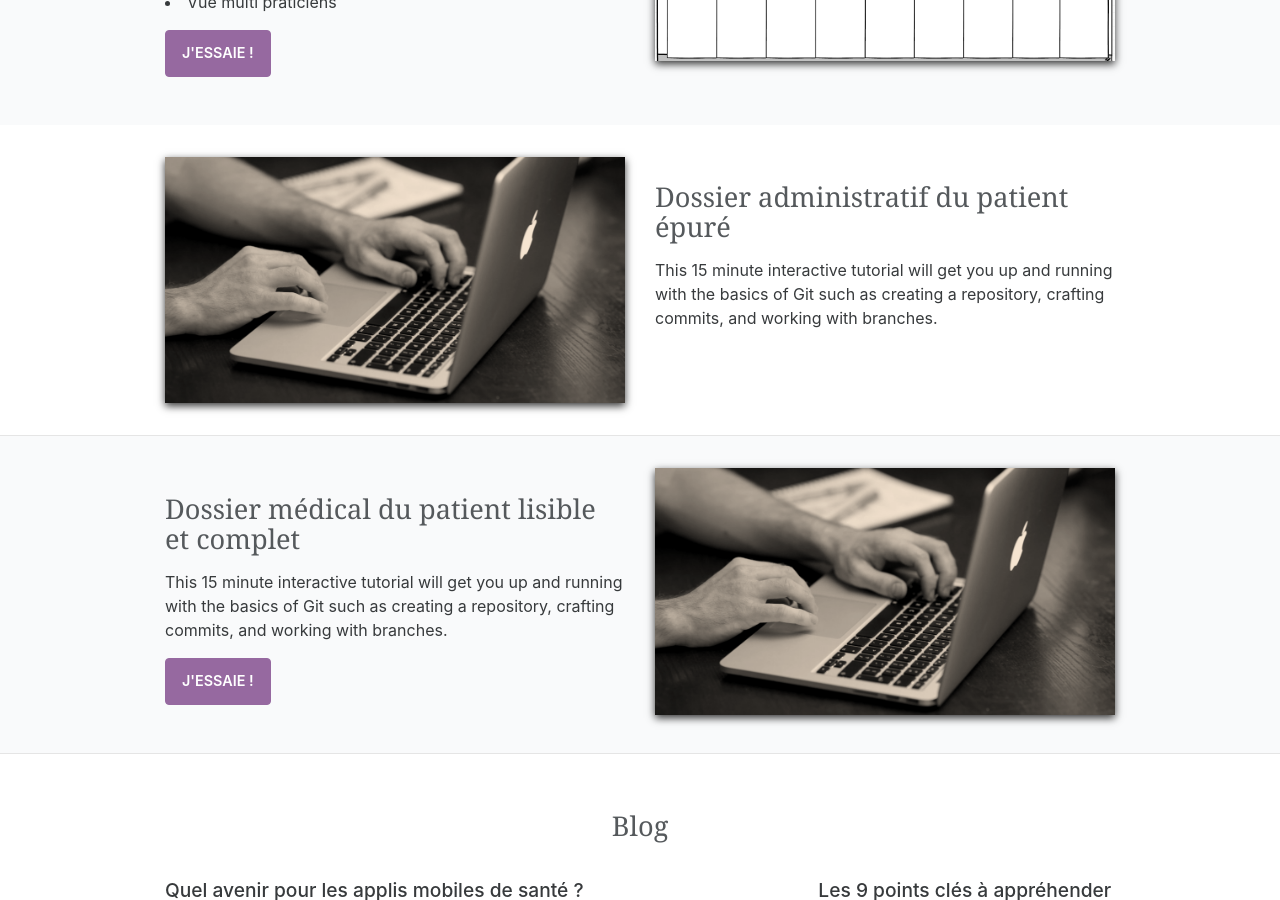
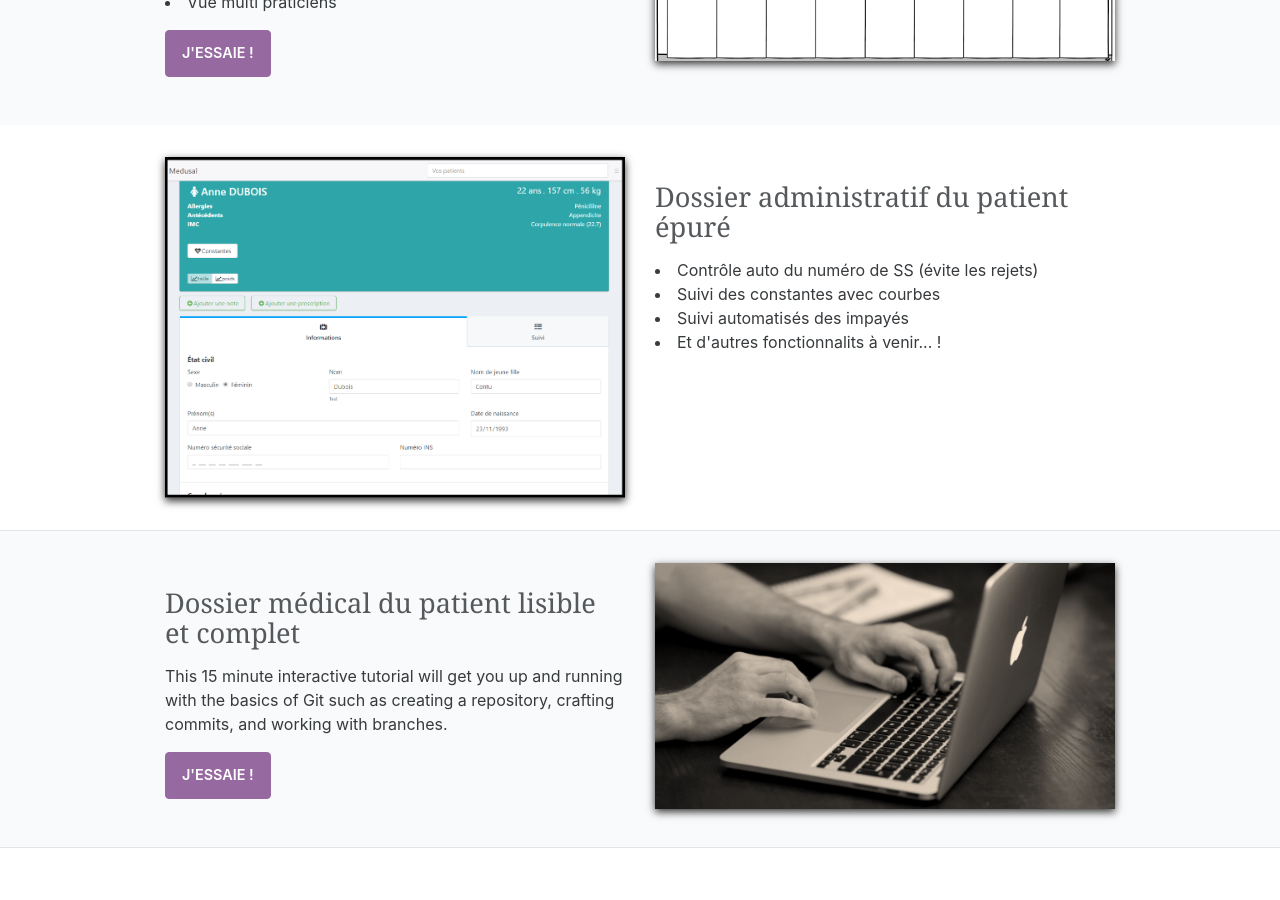
Before and after one commit to medusal/medusal.github.io, a Jekyll site: the page built from _pages/home.html, in a window 1280 px wide and 900 px high, scrolled down 1885 px. Built offline with Jekyll 4.4.1, drawn with Linux system fonts in a browser that asks for light colours.

Commit message:
Update from Forestry.io - _pages/home.html

```diff
--- a/_pages/home.html
+++ b/_pages/home.html
@@ -111,11 +111,15 @@ permalink: "/"
     <div class="container-fluid">
       <div class="row">
         <div class="col-xs-12 col-md-6">
-          <img src="/css/img/home/hands.png" class="w-100 screenshot">
+          <img src="/assets/PatAdmin.PNG" class="w-100 screenshot">
         </div>
         <div class="col-xs-12 col-md-6">
           <h2>Dossier administratif du patient épuré</h2>
-          <p>This 15 minute interactive tutorial will get you up and running with the basics of Git such as creating a repository, crafting commits, and working with branches.</p>
+          <p><li>Contrôle auto du numéro de SS (évite les rejets)</li>
+            <li>Suivi des constantes avec courbes</li>
+            <li>Suivi automatisés des impayés</li>
+            <li>Et d'autres fonctionnalits à venir... !</li>
+         </p>
         </div>
       </div>
     </div>
```
